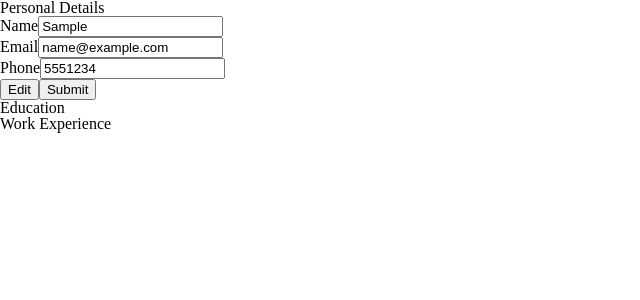
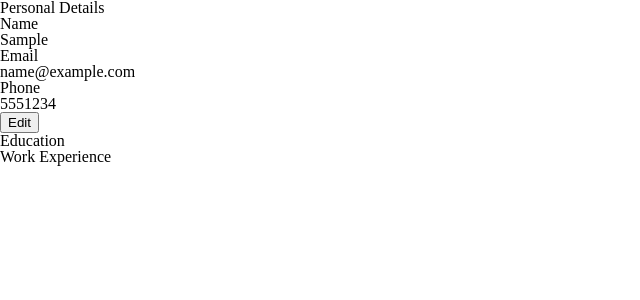
Before and after one commit to RoyalF4/odin-cv-application, a React (Vite) app: page / in a window 1280 px wide. Both pictures are taken after typing "Sample", "name@example.com", "5551234" into the empty fields and a click on the button "Submit". Shown: the top 300 px of the page, without its empty margins (0-640 px from the left). Built offline with nearby package versions, Linux system fonts and the light colour scheme.

Commit message:
Add functionality to Submit/Edit buttons
* User can toggle between editing and submitting data.

```diff
--- a/src/components/EditPersonal.jsx
+++ b/src/components/EditPersonal.jsx
@@ -1,21 +1,54 @@
 import { useState } from 'react';
 
 function EditPersonal() {
-  const [name, setName] = useState('');
-  const [email, setEmail] = useState('');
-  const [phone, setPhone] = useState('');
+  const [show, setShow] = useState({
+    form: true,
+    edit: false,
+    data: false,
+  });
+  const [formData, setFormData] = useState({
+    name: '',
+    email: '',
+    phone: '',
+  });
+
+  function handleChange(event) {
+    const { name, value } = event.target;
+    setFormData({
+      ...formData,
+      [name]: value,
+    });
+  }
+
+  function handleSubmit() {
+    setShow({
+      form: false,
+      edit: true,
+      data: true,
+    });
+  }
+
+  function handleEdit() {
+    setShow({
+      form: true,
+      edit: false,
+      data: false,
+    });
+  }
 
   return (
     <div className="edit-personal-container">
+      {show.form && (
+        <form className="personal-form" onSubmit={handleSubmit}>
           <div className="input-container">
             <label>
               Name
               <input
                 type="text"
-            value={name}
-            onChange={(e) => setName(e.target.value)}
+                name="name"
+                value={formData.name}
+                onChange={handleChange}
               />
-          <p className="hidden">{name}</p>
             </label>
           </div>
           <div className="input-container">
@@ -23,25 +56,45 @@ function EditPersonal() {
               Email
               <input
                 type="email"
-            value={email}
-            onChange={(e) => setEmail(e.target.value)}
+                name="email"
+                value={formData.email}
+                onChange={handleChange}
               />
             </label>
-        <p className="hidden">{email}</p>
           </div>
           <div className="input-container">
             <label>
               Phone
               <input
                 type="tel"
-            value={phone}
-            onChange={(e) => setPhone(e.target.value)}
+                name="phone"
+                value={formData.phone}
+                onChange={handleChange}
               />
             </label>
-        <p className="hidden">{phone}</p>
           </div>
-      <button type="button">Edit</button>
           <button type="submit">Submit</button>
+        </form>
+      )}
+      {show.edit && (
+        <div className="personal-container">
+          <div>
+            <h3 className="data-heading">Name</h3>
+            <p className="data">{formData.name}</p>
+          </div>
+          <div>
+            <h3 className="data-heading">Email</h3>
+            <p className="data">{formData.email}</p>
+          </div>
+          <div>
+            <h3 className="data-heading">Phone</h3>
+            <p className="data">{formData.phone}</p>
+          </div>
+          <button type="button" onClick={handleEdit}>
+            Edit
+          </button>
+        </div>
+      )}
     </div>
   );
 }
```
Lines whose indentation alone changed are shown as unchanged.
